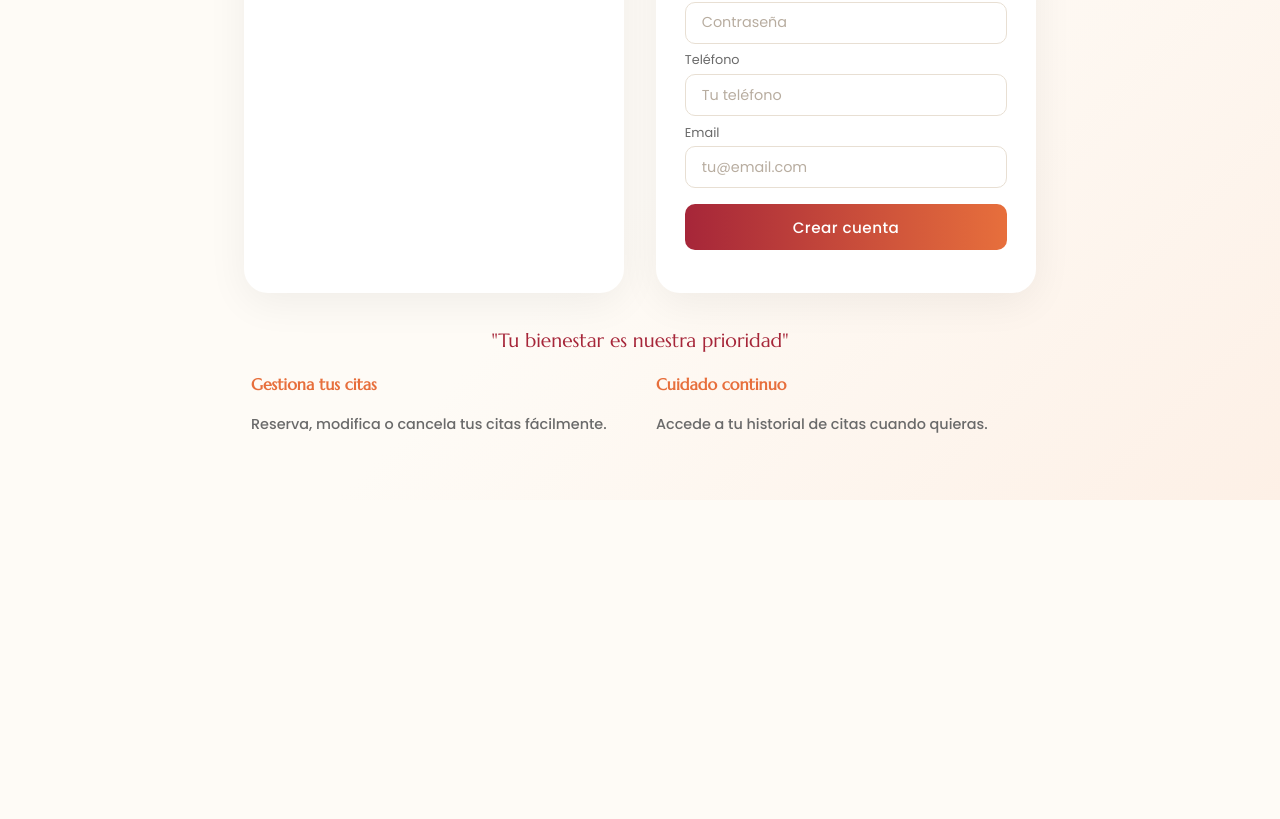
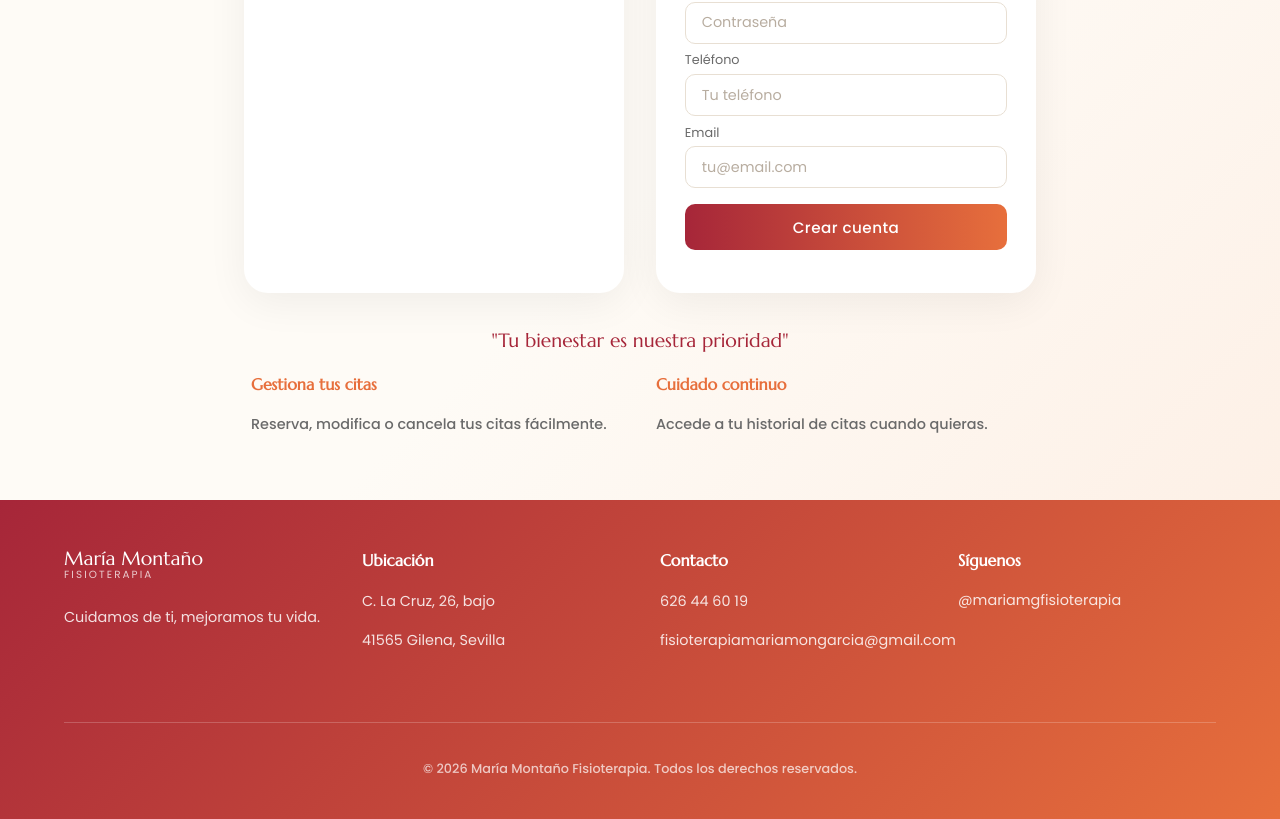
Before and after one commit to Rafhalico/Fisio-app-frontend, a React (Vite) app: page /acceso in a window 1280 px wide. Shown: the part 649-1468 px from the top of the page. Before the commit the page ends 1149 px from the top, so only its background shows below. Built offline with nearby package versions, Linux system fonts and the light colour scheme.

Commit message:
Añadir footer y corregit elemento decotativo en movil

```diff
--- a/src/App.css
+++ b/src/App.css
@@ -875,6 +875,9 @@ p {
   .servicios {
     grid-template-columns: 1fr;
   }
+  .reservar-decoracion-inferior {
+    display: none;
+  }
   .navbar {
     padding: 1rem 1.5rem;
     flex-direction: column;
@@ -913,3 +916,83 @@ p {
   color: #A62639;
   margin-bottom: 0.8rem;
 }
+/* FOOTER */
+.footer {
+  background: linear-gradient(135deg, #A62639, #E76F3C);
+  color: white;
+  padding: 3rem 4rem 1.5rem;
+  display: flex;
+  flex-wrap: wrap;
+  gap: 2.5rem;
+  justify-content: space-between;
+}
+
+.footer-columna {
+  flex: 1;
+  min-width: 200px;
+}
+
+.footer-columna h4 {
+  font-family: 'Marcellus', serif;
+  font-size: 1rem;
+  margin-bottom: 0.8rem;
+  color: white;
+}
+
+.footer-columna p {
+  text-align: left;
+  color: rgba(255, 255, 255, 0.85);
+  font-size: 0.9rem;
+  margin-bottom: 0.4rem;
+  font-weight: 400;
+}
+
+.footer-columna a {
+  color: rgba(255, 255, 255, 0.85);
+  text-decoration: none;
+}
+
+.footer-columna a:hover {
+  color: white;
+  text-decoration: underline;
+}
+
+.logo-nombre-footer {
+  display: block;
+  font-family: 'Marcellus', serif;
+  font-size: 1.2rem;
+  color: white;
+}
+
+.logo-sub-footer {
+  display: block;
+  font-size: 0.65rem;
+  letter-spacing: 0.2em;
+  color: rgba(255, 255, 255, 0.75);
+  margin-bottom: 0.6rem;
+}
+
+.footer-instagram {
+  display: inline-block;
+  font-size: 0.9rem;
+}
+
+.footer-copyright {
+  width: 100%;
+  text-align: center;
+  border-top: 1px solid rgba(255, 255, 255, 0.2);
+  margin-top: 1.5rem;
+  padding-top: 1.2rem;
+}
+
+.footer-copyright p {
+  text-align: center;
+  color: rgba(255, 255, 255, 0.7);
+  font-size: 0.8rem;
+}
+
+@media (max-width: 550px) {
+  .footer {
+    padding: 2rem 1.5rem 1rem;
+  }
+}
--- /dev/null
+++ b/src/components/Footer.jsx
@@ -0,0 +1,38 @@
+function Footer() {
+  return (
+    <footer className="footer">
+      <div className="footer-columna">
+        <div className="logo">
+          <span className="logo-nombre-footer">María Montaño</span>
+          <span className="logo-sub-footer">FISIOTERAPIA</span>
+        </div>
+        <p>Cuidamos de ti, mejoramos tu vida.</p>
+      </div>
+
+      <div className="footer-columna">
+        <h4>Ubicación</h4>
+        <p>C. La Cruz, 26, bajo</p>
+        <p>41565 Gilena, Sevilla</p>
+      </div>
+
+      <div className="footer-columna">
+        <h4>Contacto</h4>
+        <p><a href="tel:626446019">626 44 60 19</a></p>
+        <p><a href="mailto:fisioterapiamariamongarcia@gmail.com">fisioterapiamariamongarcia@gmail.com</a></p>
+      </div>
+
+      <div className="footer-columna">
+        <h4>Síguenos</h4>
+        <a href="https://instagram.com/mariamgfisioterapia" target="_blank" className="footer-instagram">
+          @mariamgfisioterapia
+        </a>
+      </div>
+
+      <div className="footer-copyright">
+        <p>© 2026 María Montaño Fisioterapia. Todos los derechos reservados.</p>
+      </div>
+    </footer>
+  );
+}
+
+export default Footer;
--- a/src/pages/Acceso.jsx
+++ b/src/pages/Acceso.jsx
@@ -1,6 +1,7 @@
 import {useState} from 'react';
 import {useNavigate} from 'react-router-dom';
 import {Link} from 'react-router-dom';
+import Footer from '../components/Footer';
 
 function Acceso() {
     const [nombreusuario, setNombreusuario] = useState('');
@@ -164,6 +165,7 @@ async function handleRegister(){
         </div>
       </div>
     </section>
+    <Footer />
   </>
 
     )
--- a/src/pages/Agenda.jsx
+++ b/src/pages/Agenda.jsx
@@ -3,6 +3,7 @@ import {Link} from 'react-router-dom';
 import Calendario from '../components/Calendario';
 import {useEffect} from 'react';
 import {useNavigate} from 'react-router-dom';
+import Footer from '../components/Footer';
 
 function Agenda() {
     const [fecha, setFecha] = useState ('');
@@ -81,6 +82,7 @@ useEffect(() => {
         )}
       </div>
     </section>
+    <Footer />
   </>
 )
 }
--- a/src/pages/Inicio.jsx
+++ b/src/pages/Inicio.jsx
@@ -1,4 +1,5 @@
 import { Link } from 'react-router-dom';
+import Footer from '../components/Footer';
 
 function Inicio() {
   return (
@@ -66,6 +67,7 @@ function Inicio() {
           <p>Reserva tu cita de forma rápida y sencilla cuando quieras.</p>
         </div>
       </section>
+      <Footer />
     </>
   );
 }
--- a/src/pages/MisCitas.jsx
+++ b/src/pages/MisCitas.jsx
@@ -2,6 +2,7 @@ import { useState } from 'react';
 import {Link} from 'react-router-dom';
 import {useEffect} from 'react';
 import {useNavigate} from 'react-router-dom';
+import Footer from '../components/Footer';
 
 function MisCitas() {
     const [citas, setCitas] = useState([]);
@@ -130,7 +131,9 @@ useEffect(() => {
         )}
       </div>
     </section>
+    <Footer />
   </>
+
 )
 }
 export default MisCitas
--- a/src/pages/Reservar.jsx
+++ b/src/pages/Reservar.jsx
@@ -3,6 +3,8 @@ import {Link} from 'react-router-dom';
 import Calendario from '../components/Calendario';
 import {useEffect} from 'react';
 import {useNavigate} from 'react-router-dom';
+import Footer from '../components/Footer';
+
 function Reservar() {
     const [fecha, setFecha] = useState ('');
     const [disponibilidad, setDisponibilidad] = useState ([]);
@@ -136,6 +138,7 @@ async function handleReservar() {
       </div>
       <div className="reservar-decoracion-inferior"></div>
     </section>
+    <Footer />
   </>
 )
 }
```
